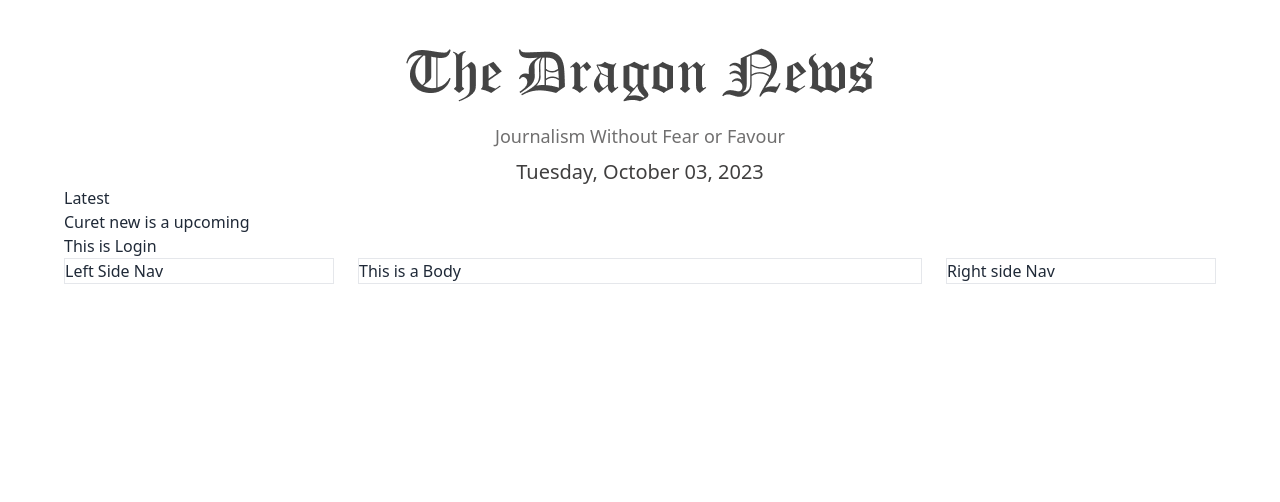
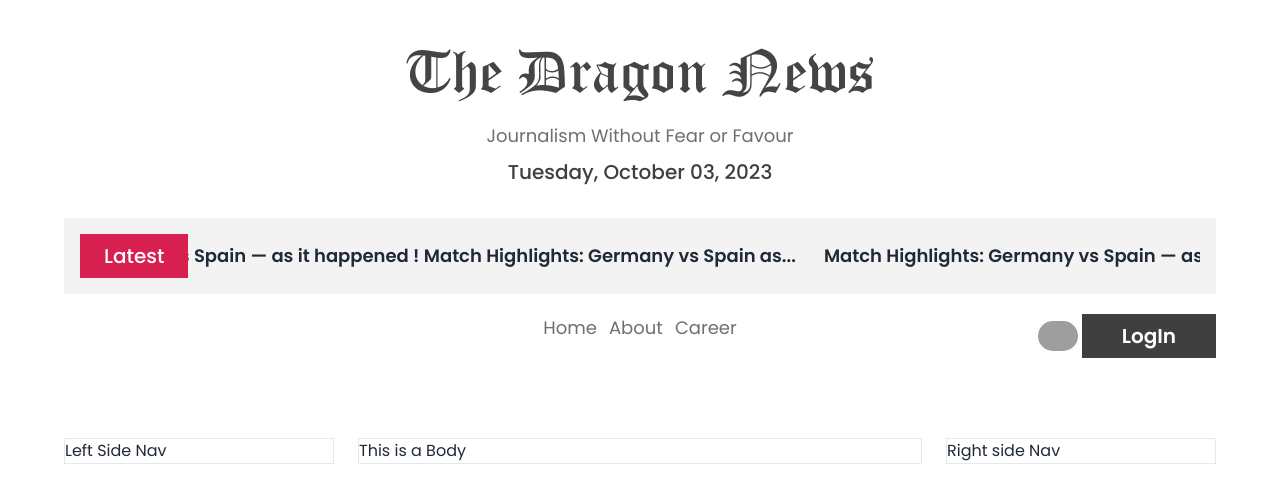
Before and after one commit to sajalbiswas1/dragon-news-react, a React (Vite) app: page / in a window 1280 px wide. Shown: the top 502 px of the page. Built offline with nearby package versions, Linux system fonts and the light colour scheme; grey boxes are pictures that could not be loaded.

Commit message:
header, moment time, news slider run added

```diff
--- a/package.json
+++ b/package.json
@@ -16,6 +16,7 @@
     "moment": "^2.29.4",
     "react": "^18.2.0",
     "react-dom": "^18.2.0",
+    "react-fast-marquee": "^1.6.1",
     "react-router-dom": "^6.16.0",
     "sort-by": "^1.2.0"
   },
--- a/src/Root/Root.jsx
+++ b/src/Root/Root.jsx
@@ -3,7 +3,7 @@ import { Outlet } from "react-router-dom";
 
 const Root = () => {
     return (
-        <div>
+        <div className="font-Poppins">
             <Outlet></Outlet>
         </div>
     );
--- a/src/component/Home/Home.jsx
+++ b/src/component/Home/Home.jsx
@@ -12,7 +12,7 @@ const Home = () => {
             <Header></Header>
             <SliderBar></SliderBar>
             <LoginBar></LoginBar>
-            <div className="grid grid-cols-4 gap-6">
+            <div className="grid grid-cols-4 gap-6 mt-20">
                 <LeftNav></LeftNav>
                 <Body></Body>
                 <RightNav></RightNav>
--- a/src/component/LoginBar.jsx
+++ b/src/component/LoginBar.jsx
@@ -1,9 +1,19 @@
-
+import { NavLink } from 'react-router-dom';
+import userIcon from '../assets/user.png'
 
 const LoginBar = () => {
     return (
-        <div>
-            <h1>This is Login</h1>
+        <div className='grid grid-cols-3 mt-5'>
+            <p></p>
+            <div className='flex justify-center gap-3'>
+                <h5 className='text-lg font-normal text-[#706F6F]'>Home</h5>
+                <h5 className='text-lg font-normal text-[#706F6F]'>About</h5>
+                <h5 className='text-lg font-normal text-[#706F6F]'>Career</h5>
+            </div>
+            <div className='flex gap-1 items-center justify-end'>
+                <img className='w-10 rounded-full' src={userIcon} alt="User photo" />
+                <NavLink><button className='text-xl font-semibold text-white px-10 py-2 bg-[#403F3F] hover:bg-gray-500'>LogIn</button></NavLink>
+            </div>
         </div>
     );
 };
--- a/src/component/SliderBar.jsx
+++ b/src/component/SliderBar.jsx
@@ -1,12 +1,19 @@
+import Marquee from "react-fast-marquee";
 import { Link } from "react-router-dom";
 
 
 const SliderBar = () => {
     return (
-        <div>
-            <button>Latest</button>
-            <p>
-                <Link>Curet new is a upcoming</Link>
+        <div className="flex items-center p-4 bg-[#F3F3F3] mt-8">
+            <button className="px-6 py-2 text-xl font-medium text-white  bg-[#D72050]">Latest</button>
+            <p className="flex gap-6">
+                <Marquee>
+                    <Link><p className="mr-7 text-lg font-semibold">Match Highlights: Germany vs Spain — as it happened   !   Match Highlights: Germany vs Spain as...</p></Link>
+                    <Link><p className="mr-7 text-lg font-semibold">Match Highlights: Germany vs Spain — as it happened   !   Match Highlights: Germany vs Spain as...</p></Link>
+                    <Link><p className="mr-7 text-lg font-semibold">Match Highlights: Germany vs Spain — as it happened   !   Match Highlights: Germany vs Spain as...</p></Link>
+
+                </Marquee>
+
             </p>
         </div>
     );
```
Also changed, not shown: 1 other file (tests, documents, lock files or other folders).
